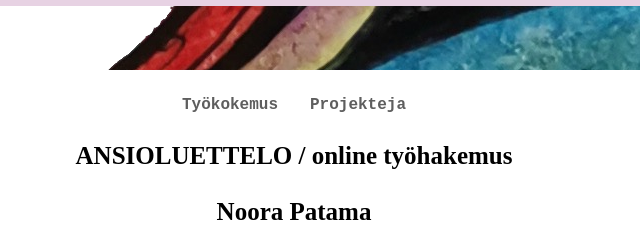
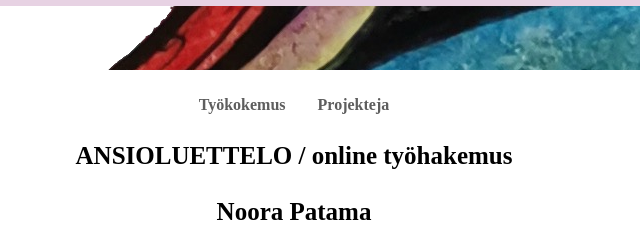
Before and after one commit to NooraPatama/NooraPatama.github.io, a plain HTML site: page index.html in a window 1280 px wide. Shown: the top 240 px of the page, 346-986 px from the left. Drawn offline with Linux system fonts and the light colour scheme.

Commit message:
vaihdettu fontteja

```diff
--- a/index.html
+++ b/index.html
@@ -8,7 +8,7 @@
  .navbar {
   overflow: hidden;
   background-color: rgb(255, 255, 255);
-  font-family: monospace;
+  font-family: serif;
 }
 
 /* Links inside the navbar */
@@ -30,6 +30,7 @@
 
   h1 {
     margin: 14px 0;
+    font-family: serif;
     font-size: 25px;
 
 
@@ -56,16 +57,16 @@
 
   a {
 
-    color:darkblue;
+    color:blue;
     font-size: 17px;
-    font: verdana;
+    font: serif;
     font-weight: 700;
 
     }
 
   p {
     margin: 0;
-    font: verdana;
+    font: serif;
 
   }
 
```
